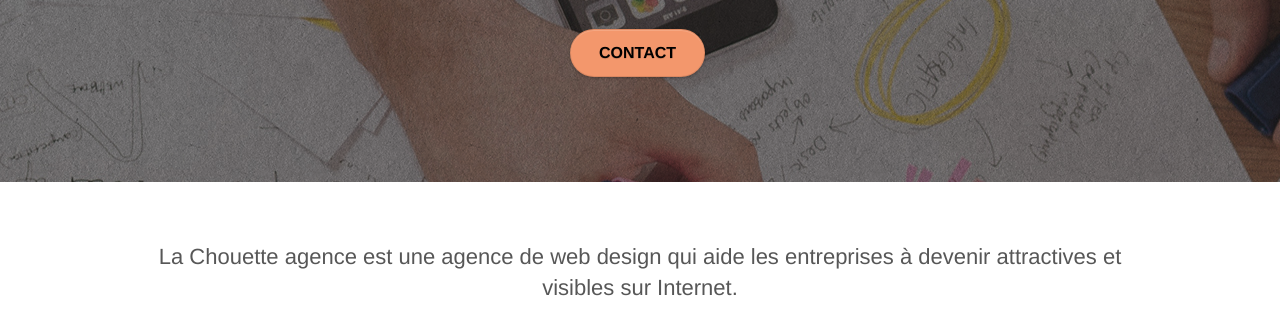
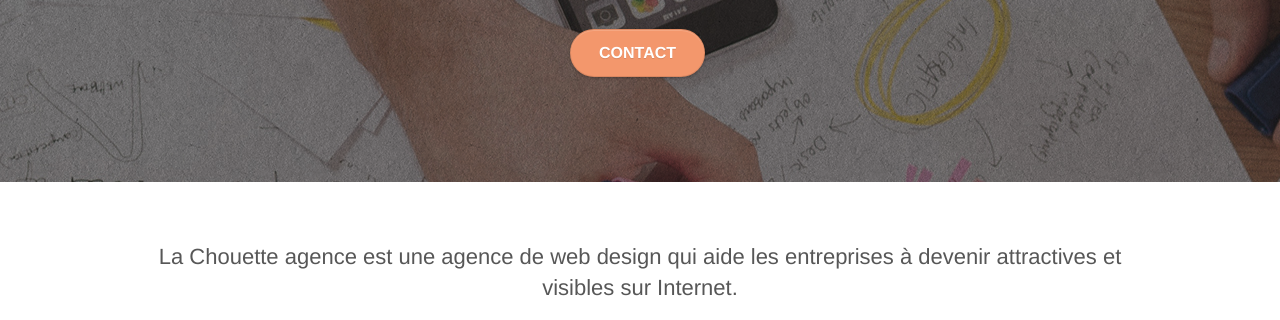
Before and after one commit to Linnocent974/Projet-4, a website: page index.html in a window 1280 px wide. Shown: the part 463-783 px from the top of the page. Drawn offline with Linux system fonts and the light colour scheme; files that its build step writes are made by us from their sources.

Commit message:
modif css

```diff
--- a/style.css
+++ b/style.css
@@ -780,15 +780,6 @@ h4 {
 
 .btn-atomic-tangerine {
     background: #F3976C;
-<<<<<<< HEAD
-    color: #FFFFFF!important;
-=======
-<<<<<<< HEAD
-    color: #FFFFFF!important;
-=======
-    color: #000!important;
->>>>>>> 2c71b17 (my changes)
->>>>>>> 4815f88 (repare repo)
 }
 
 .btn-atomic-tangerine:hover {
```
Also changed, not shown: build/style.min.css.
